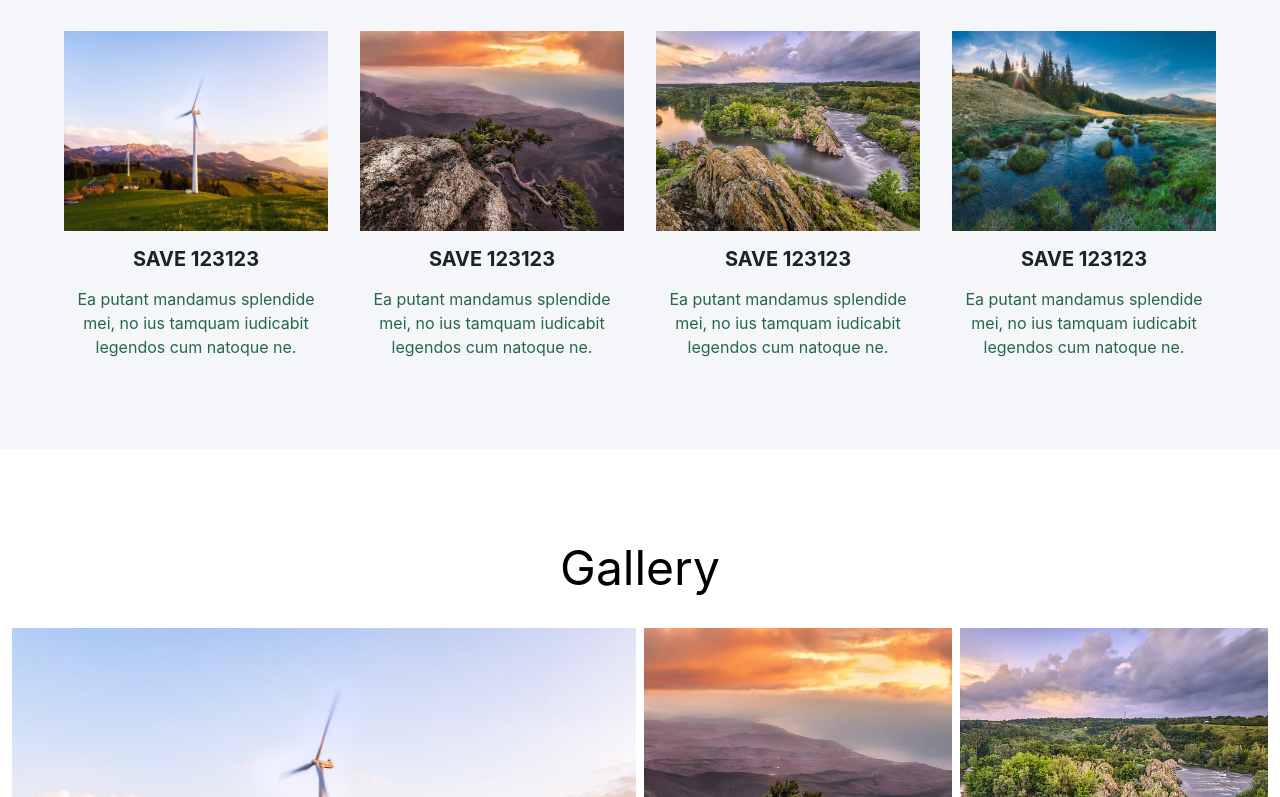
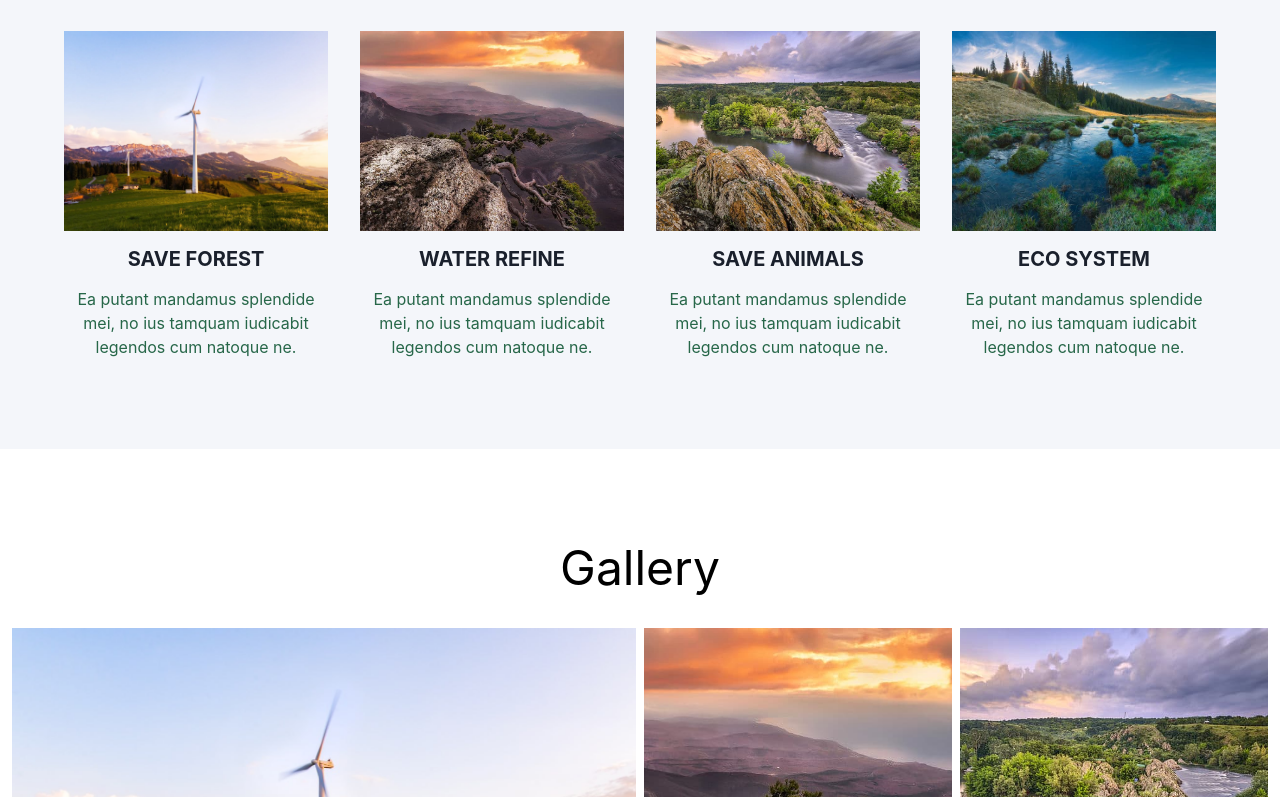
Before and after one commit to NikKms/UERF, a React (Vite) app: page /about in a window 1280 px wide. Shown: the part 1511-2308 px from the top of the page. Built offline with nearby package versions, Linux system fonts and the light colour scheme.

Commit message:
add ukranian headings and fix animations

```diff
--- a/public/locales/en/translation.json
+++ b/public/locales/en/translation.json
@@ -16,7 +16,28 @@
       "title": "about"
     },
     "solutions": {
-      "title": "save 123123"
+      "title": "working solutions",
+      "list": {
+        "forest": {
+          "title": "save our forest",
+          "text": ""
+        },
+        "water": {
+          "title": "water refine",
+          "text": ""
+        },
+        "animals": {
+          "title": "save animals",
+          "text": ""
+        },
+        "eco": {
+          "title": "eco system",
+          "text": ""
+        }
+      }
+    },
+    "gallery": {
+      "title": "gallery"
     }
   },
   "footer": {},
--- a/src/components/AboutGallery/AboutGallery.jsx
+++ b/src/components/AboutGallery/AboutGallery.jsx
@@ -12,8 +12,10 @@ import ImgModal from './ImgModal';
 import SetGrid from './setGrid';
 import WaveText from '../WaveText/WaveText';
 import { motion } from 'framer-motion';
+import { useTranslation } from 'react-i18next';
 
 const AboutGallery = () => {
+  const { t } = useTranslation();
   const { isOpen, onOpen, onClose } = useDisclosure();
 
   const [selectedImageIndex, setSelectedImageIndex] = useState(null);
@@ -52,8 +54,9 @@ const AboutGallery = () => {
             color="black"
             mb={'2rem'}
             textAlign="center"
+            textTransform="capitalize"
           >
-            Gallery
+            {t('aboutPage.gallery.title')}
           </WaveText>
           <Grid
             templateColumns={{
@@ -71,7 +74,11 @@ const AboutGallery = () => {
                   variant="unstyled"
                   w={'100%'}
                   h={'100%'}
-                  _hover={{ bg: 'transparent', transform: 'scale(1.01)' }}
+                  _hover={{
+                    bg: 'transparent',
+                    transform: 'scale(1.01)',
+                    transition: 'transform 0.4s',
+                  }}
                   _active={{ bg: 'transparent' }}
                   onClick={() => openModal(index)}
                 >
--- a/src/components/AboutInfo/AboutInfo.jsx
+++ b/src/components/AboutInfo/AboutInfo.jsx
@@ -3,7 +3,6 @@ import { Box, Container, Heading, Image, Text } from '@chakra-ui/react';
 import aboutImg from '../../assets/svg/about-icons/light-bulb-eco-svgrepo-com.svg';
 import AboutList from './AboutList';
 import AnimateOnScroll from '../AnimateOnScroll/AnimateOnScroll';
-import { useTranslation } from 'react-i18next';
 
 const variant = {
   offscreen: {
@@ -22,7 +21,6 @@ const variant = {
 };
 
 const AboutInfo = () => {
-  const { t } = useTranslation();
   return (
     <Box as="section" paddingY={'90px'} flexDirection={'column'} maxW={'full'}>
       <Container
@@ -44,7 +42,10 @@ const AboutInfo = () => {
               <strong>is the best Revolution</strong>
             </Heading>
             <Text mb={'20px'} fontSize={'lg'}>
-              {t('aboutPage.aboutInfo.text')}
+              Lorem ipsum dolor sit amet consectetur, adipisicing elit. Delectus
+              fugiat, ipsum necessitatibus nesciunt quos pariatur laborum
+              officia dicta, perferendis ullam animi nihil dolorum facere
+              voluptas! Molestias, minus! Possimus, accusantium. Repellat?
             </Text>
             <Text
               fontSize={'xl'}
--- a/src/components/AboutProblems/AboutProblems.jsx
+++ b/src/components/AboutProblems/AboutProblems.jsx
@@ -1,8 +1,12 @@
 import { Box, Container } from '@chakra-ui/react';
 import AboutProblemsList from './AboutProblemsList';
 import WaveText from '../WaveText/WaveText';
+import { motion } from 'framer-motion';
+import { useTranslation } from 'react-i18next';
 
 const AboutProblems = () => {
+  const { t } = useTranslation();
+
   return (
     <Box
       as="section"
@@ -13,15 +17,15 @@ const AboutProblems = () => {
     >
       <Container maxW={{ base: '744px', lg: '1000px', xl: '1176px' }} px="12px">
         <WaveText
-          style={{
-            fontSize: '3rem',
-            fontWeight: '400',
-            textAlign: 'center',
-            marginBottom: '2rem',
-            color: '#000',
-          }}
+          as={motion.h2}
+          fontWeight={400}
+          fontSize={'3rem'}
+          color="black"
+          mb={'2rem'}
+          textAlign="center"
+          textTransform="capitalize"
         >
-          Working Solutions
+          {t('aboutPage.solutions.title')}
         </WaveText>
         <AboutProblemsList />
       </Container>
--- a/src/components/AboutProblems/AboutProblemsList.jsx
+++ b/src/components/AboutProblems/AboutProblemsList.jsx
@@ -5,7 +5,29 @@ import bgHero1 from '../../assets/img/1.jpg';
 import bgHero2 from '../../assets/img/2.jpg';
 import bgHero3 from '../../assets/img/3.jpg';
 import bgHero4 from '../../assets/img/4.jpg';
-import { useTranslation } from 'react-i18next';
+
+const photoArr = [
+  {
+    url: bgHero1,
+    title: 'Save forest',
+    text: 'Ea putant mandamus splendide mei, no ius tamquam iudicabit legendos cum natoque ne.',
+  },
+  {
+    url: bgHero2,
+    title: 'Water refine',
+    text: 'Ea putant mandamus splendide mei, no ius tamquam iudicabit legendos cum natoque ne.',
+  },
+  {
+    url: bgHero3,
+    title: 'save animals',
+    text: 'Ea putant mandamus splendide mei, no ius tamquam iudicabit legendos cum natoque ne.',
+  },
+  {
+    url: bgHero4,
+    title: 'eco system',
+    text: 'Ea putant mandamus splendide mei, no ius tamquam iudicabit legendos cum natoque ne.',
+  },
+];
 
 const aboutVariants = {
   offscreen: {
@@ -25,36 +47,46 @@ const aboutVariants = {
   },
 };
 
-const photoArr = [
-  {
-    url: bgHero1,
-    title: 'SAVE OUR FOREST',
-    text: 'Ea putant mandamus splendide mei, no ius tamquam iudicabit legendos cum natoque ne.',
-  },
-  {
-    url: bgHero2,
-    title: 'WATER REFINE',
-    text: 'Ea putant mandamus splendide mei, no ius tamquam iudicabit legendos cum natoque ne.',
-  },
-  {
-    url: bgHero3,
-    title: 'SAVE ANIMALS',
-    text: 'Ea putant mandamus splendide mei, no ius tamquam iudicabit legendos cum natoque ne.',
-  },
-  {
-    url: bgHero4,
-    title: 'ECO SYSTEM',
-    text: 'Ea putant mandamus splendide mei, no ius tamquam iudicabit legendos cum natoque ne.',
-  },
-];
+const AboutProblemsList = () => {
+  // const { t, i18n } = useTranslation();
+  // const [arr, setArr] = useState(photoArr);
+  // const [languageKey, setLanguageKey] = useState(i18n.language);
 
-const AboutProblemsList = () => {
-  const { t } = useTranslation();
+  // useEffect(() => {
+  //   // eslint-disable-next-line react/prop-types
+  //   const newArr = [
+  //     {
+  //       url: bgHero1,
+  //       title: t('aboutPage.solutions.list.forest.title'),
+  //       text: 'Ea putant mandamus splendide mei, no ius tamquam iudicabit legendos cum natoque ne.',
+  //     },
+  //     {
+  //       url: bgHero2,
+  //       title: t('aboutPage.solutions.list.water.title'),
+  //       text: 'Ea putant mandamus splendide mei, no ius tamquam iudicabit legendos cum natoque ne.',
+  //     },
+  //     {
+  //       url: bgHero3,
+  //       title: t('aboutPage.solutions.list.animals.title'),
+  //       text: 'Ea putant mandamus splendide mei, no ius tamquam iudicabit legendos cum natoque ne.',
+  //     },
+  //     {
+  //       url: bgHero4,
+  //       title: t('aboutPage.solutions.list.eco.title'),
+  //       text: 'Ea putant mandamus splendide mei, no ius tamquam iudicabit legendos cum natoque ne.',
+  //     },
+  //   ];
+
+  //   setArr(newArr);
+  //   setLanguageKey(i18n.language);
+  //   // eslint-disable-next-line react-hooks/exhaustive-deps
+  // }, [t, i18n.resolvedLanguage]);
 
   return (
     <AnimateOnScroll>
       <Grid
-        as={'ul'}
+        as={motion.ul}
+        // key={languageKey}
         templateColumns={{ base: '1fr', lg: 'repeat(4, 1fr)' }}
         gap={'2rem'}
       >
@@ -72,11 +104,10 @@ const AboutProblemsList = () => {
               as={motion.img}
               src={el.url}
               minH={'200px'}
-              whileHover={{ scale: 1.1 }}
               objectFit={'cover'}
             />
             <Heading as={'h3'} textTransform={'uppercase'} size={'md'}>
-              {t('aboutPage.solutions.title')}
+              {el.title}
             </Heading>
             <Text as={'p'} color={'green.700'}>
               {el.text}
--- a/src/components/AnimateOnScroll/AnimateOnScroll.jsx
+++ b/src/components/AnimateOnScroll/AnimateOnScroll.jsx
@@ -1,23 +1,17 @@
-import { Box } from '@chakra-ui/react';
 import { motion } from 'framer-motion';
-import { useRef } from 'react';
 
 // eslint-disable-next-line react/prop-types
 const AnimateOnScroll = ({ children, variant }) => {
-  const ref = useRef(null);
-
   return (
-    <Box
-      as={motion.div}
-      ref={ref}
+    <motion.div
       initial="offscreen"
       whileInView="onscreen"
       transition={{ staggerChildren: 0.1, delayChildren: 0.4 }}
-      viewport={{ once: true, amount: 0.4 }}
+      viewport={{ once: true, amount: window.innerWidth > 767 ? 0.5 : 0.2 }}
       variants={variant}
     >
       {children}
-    </Box>
+    </motion.div>
   );
 };
 
--- a/src/components/WaveText/WaveText.jsx
+++ b/src/components/WaveText/WaveText.jsx
@@ -8,7 +8,8 @@ const WaveText = ({ children, ...props }) => {
   const { t, i18n } = useTranslation();
   const [languageKey, setLanguageKey] = useState(i18n.language);
 
-  const [letters, setLetters] = useState([]);
+  // eslint-disable-next-line react/prop-types
+  const [letters, setLetters] = useState(children.split(''));
 
   const container = {
     hidden: {
@@ -25,7 +26,7 @@ const WaveText = ({ children, ...props }) => {
     const letters = children.split('');
     setLetters(letters);
     setLanguageKey(i18n.language);
-  // eslint-disable-next-line react-hooks/exhaustive-deps
+    // eslint-disable-next-line react-hooks/exhaustive-deps
   }, [t, i18n]);
 
   const child = {
```
Also changed, not shown: public/locales/ua/translation.json (+22 -1 lines).
